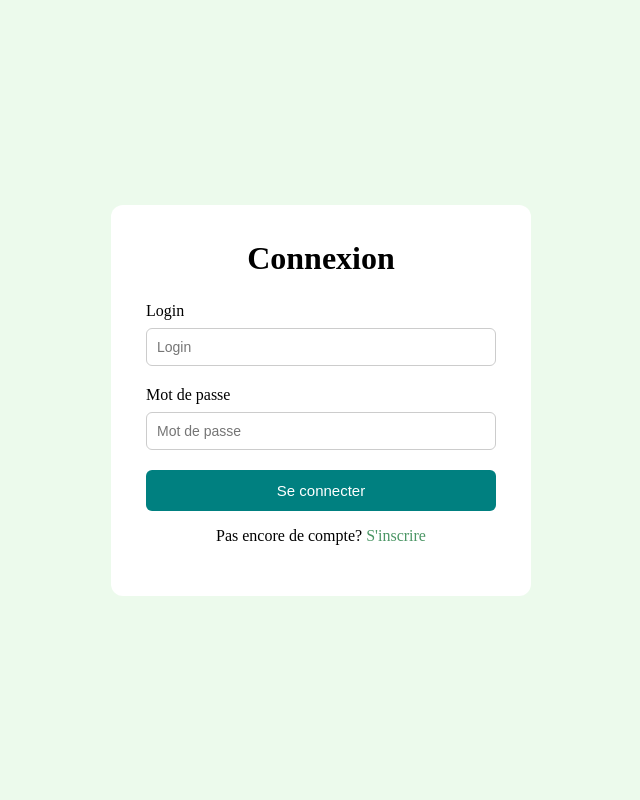
After one commit to VictorCtrlZ/tetris-projet-info, a Django app: page /connexion/ in a window 1280 px wide. The commit adds this page. Shown: the whole page, without its empty margins (319-959 px from the left). Run offline with Django 5.2, Linux system fonts and the light colour scheme; parts of the project's set-up code (start-up, migrations or seed data) failed here and were passed over.

Commit message:
Bouton de pause ave la reprise qui fonctionne + inscription/connexion avec accès aux pages sécurisé + ajout d'un .env pour la gestion des secrets de la BDD

```diff
--- /dev/null
+++ b/game/static/game/css/auth.css
@@ -0,0 +1,80 @@
+
+body {
+    margin: 0;
+    padding: 0;
+    min-height: 100vh;
+    background-color: #ecfaec;
+    font-family: "OCR A Extended";
+
+    display: flex;
+    justify-content: center;
+    align-items: center;
+}
+
+.container {
+    width: 350px;
+    padding: 35px;
+    background-color: white;
+    border-radius: 12px;
+    text-align: center;
+}
+
+h1 {
+    color: black;
+    margin-top: 0;
+    margin-bottom: 25px;
+}
+
+form {
+    display: flex;
+    flex-direction: column;
+}
+
+.form, .connexion-form {
+    text-align: left;
+    margin-bottom: 20px;
+}
+
+label {
+    display: block;
+    margin-bottom: 8px;
+    color: black;
+}
+
+input {
+    width: 100%;
+    padding: 10px;
+    border: 1px solid #ccc;
+    border-radius: 6px;
+    box-sizing: border-box;
+    font-size: 14px;
+}
+
+button {
+    width: 100%;
+    padding: 12px;
+    background-color: teal;
+    color: white;
+    border: none;
+    border-radius: 6px;
+    font-size: 15px;
+    cursor: pointer;
+}
+
+button:hover {
+    background-color: #5c9e72;
+}
+
+a {
+    color: #4b9665;
+    text-decoration: none;
+}
+
+a:hover {
+    text-decoration: underline;
+}
+
+.message {
+    color: #c0392b;
+    font-size: 14px;
+}
--- a/game/static/game/js/solo.js
+++ b/game/static/game/js/solo.js
@@ -209,7 +209,7 @@ function pauseGame(){
 }
 
 function resumeGame(){
-    if(gamePaused||gameEnded){
+    if(!gamePaused||gameEnded){
         return;
     }
     gamePaused=false;
--- a/game/templates/game/accueil.html
+++ b/game/templates/game/accueil.html
@@ -16,7 +16,7 @@
 
         <script>
             setTimeout(function () {
-                window.location.href = "{% url 'menu' %}";
+                window.location.href = "{% url 'connexion' %}";
             }, 5000)
         </script>
     </body>
--- /dev/null
+++ b/game/templates/game/connexion.html
@@ -0,0 +1,34 @@
+{% load static %}
+
+<!DOCTYPE html>
+<html lang="fr">
+    <head>
+        <meta charset="UTF-8">
+        <title>Connexion</title>
+        <link rel="stylesheet" href="{% static 'game/css/auth.css' %}">
+    </head>
+    <body>
+        <div class="container">
+            <h1>Connexion</h1>
+            {% if messages %}
+                {% for message in messages %}
+                    <p class="message">{{ message }}</p>
+                {% endfor %}
+            {% endif %}
+
+            <form method="post">
+                {% csrf_token %}
+                <div class="connexion-form">
+                    <label for="username">Login</label>
+                    <input type="text" id="username" name="username" placeholder="Login" required>
+                </div>
+                <div class="connexion-form">
+                    <label for="password">Mot de passe</label>
+                    <input type="password" id="password" name="password" placeholder="Mot de passe" required>
+                </div>
+                <button type="submit">Se connecter</button>
+            </form>
+            <p>Pas encore de compte? <a href="{% url 'inscription' %}">S'inscrire</a></p>
+        </div>
+    </body>
+</html>
--- a/game/templates/game/scoreboard.html
+++ b/game/templates/game/scoreboard.html
@@ -1,5 +1,5 @@
 <!DOCTYPE html>
-<html lang="en">
+<html lang="fr">
     <head>
         <meta charset="UTF-8">
         <title>Tableau des scores</title>
--- a/game/urls.py
+++ b/game/urls.py
@@ -8,6 +8,7 @@ urlpatterns = [
     path('duel/', views.modeDuel, name='modeDuel'),
     path('collaboratif/', views.modeCollaboratif, name='modeCollaboratif'),
     path('scoreboard/', views.scoreboard, name='scoreboard'),
-    path('regles/', views.regles, name='regles'),
-    path('aboutus/', views.aboutus, name='aboutus')
+    path('inscription/', views.inscriptionPage, name='inscription'),
+    path('connexion/', views.loginPage, name='connexion'),
+    path('deconnexion/', views.logoutPage, name='deconnexion')
 ]
--- a/game/views.py
+++ b/game/views.py
@@ -1,35 +1,48 @@
 from django.http.response import JsonResponse
-from django.shortcuts import render
+from django.shortcuts import render, redirect
+
 from .engine import Tetris
+from django.contrib.auth import login, logout, authenticate
+from django.contrib.auth.decorators import login_required
+from django.contrib import messages
+from django.contrib.auth.models import User
 
 game = Tetris()
 
 def accueil(request):
     return render(request, "game/accueil.html")
 
+@login_required(login_url="connexion")
 def menu(request):
+    global game
+    game = Tetris()
     return render(request, "game/menu.html")
 
+@login_required(login_url="connexion")
 def modeSolo(request):
     return render(request, "game/modeSolo.html")
 
+@login_required(login_url="connexion")
 def modeDuel(request):
     return render(request, "game/modeDuel.html")
 
+@login_required(login_url="connexion")
 def modeCollaboratif(request):
     return render(request, "game/modeCollaboratif.html")
 
-def regles(request):
-    return render(request, "game/regles.html")
-
-def aboutus(request):
-    return render(request, "game/aboutus.html")
-
+@login_required(login_url="connexion")
 def scoreboard(request):
     return render(request, "game/scoreboard.html")
 
 def erreur404(request):
     return render(request, '404.html')
+
+def inscription(request):
+    return render(request, "game/inscription.html")
+
+def connexion(request):
+    return render(request, "game/connexion.html")
+
 
 def board(request):
     return JsonResponse(game.toDict())
@@ -61,3 +74,47 @@ def restart(request):
     global game
     game = Tetris()
     return JsonResponse(game.toDict())
+
+def loginPage(request):
+    if request.method == "POST":
+        username = request.POST.get("username")
+        password = request.POST.get("password")
+
+        if not User.objects.filter(username = username).exists():
+            messages.error(request, "Login incorrect")
+            return redirect("game/connexion.html")
+
+        user = authenticate(request, username = username, password = password)
+        if user is None:
+            messages.error(request, "Mot de passe incorrect")
+            return redirect("connexion")
+        else:
+            login(request, user)
+            return redirect("menu")
+    return render(request, "game/connexion.html")
+
+
+def inscriptionPage(request):
+    if request.method == "POST":
+        username = request.POST.get("username")
+        password = request.POST.get("password")
+
+        user = User.objects.filter(username = username)
+
+        if user.exists():
+            messages.error(request, "Nom déjà utilisé")
+            return redirect("inscription")
+
+        user=User.objects.create_user(username = username, password = password)
+        user.set_password(password)
+        user.save()
+
+        messages.info(request, "Compte créé")
+        return redirect("inscription")
+    return render(request, "game/inscription.html")
+
+
+
+def logoutPage(request):
+    logout(request)
+    return redirect("connexion")
```
Also changed, not shown: config/settings.py (+11 -4 lines), game/static/game/css/menu.css (+13 -12 lines), game/templates/game/aboutus.html (deleted, +0 -11 lines), game/templates/game/inscription.html (added, +35 -0 lines), game/templates/game/login.html (deleted, +0 -20 lines), game/templates/game/menu.html (+7 -9 lines), game/templates/game/regles.html (deleted, +0 -11 lines), game/static/game/images/about-us.png (deleted), game/static/game/images/logout.png (added), game/static/game/images/rules.png (deleted), 2 other files.
